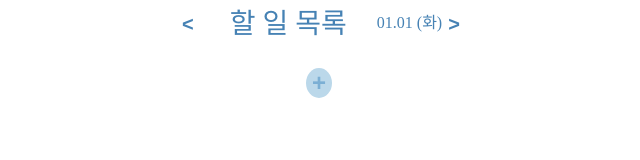
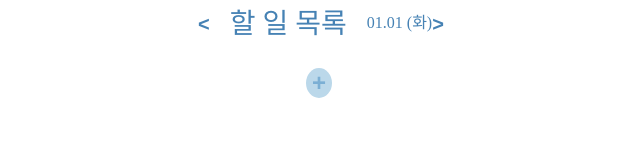
Before and after one commit to sseong-c0de/myLog, a React (Vite) app: page /#/1/1/1/todo in a window 1280 px wide. Shown: the top 160 px of the page, without its empty margins (319-959 px from the left). Built offline with nearby package versions, Linux system fonts and the light colour scheme.

Commit message:
DateHeader 패딩값수정

```diff
--- a/src/components/DateHeader.jsx
+++ b/src/components/DateHeader.jsx
@@ -10,7 +10,7 @@ const HeaderContainer = styled.div`
 const Title = styled.h1`
   color: #4682b4;
   font-size: 2.8rem;
-  padding: 0px 30px 0px 30px;
+  padding: 0px 20px 0px 20px;
 `;
 const TitleDay = styled.div`
   color: #4682b4;
@@ -24,6 +24,7 @@ const Arrow = styled.button`
   color: #4682b4;
   font-size: 2rem;
   font-weight: bold;
+  padding: 0;
 `;
 const DateHeader = ({ title, onNext, onPrev, titleDay }) => {
   return (
```
